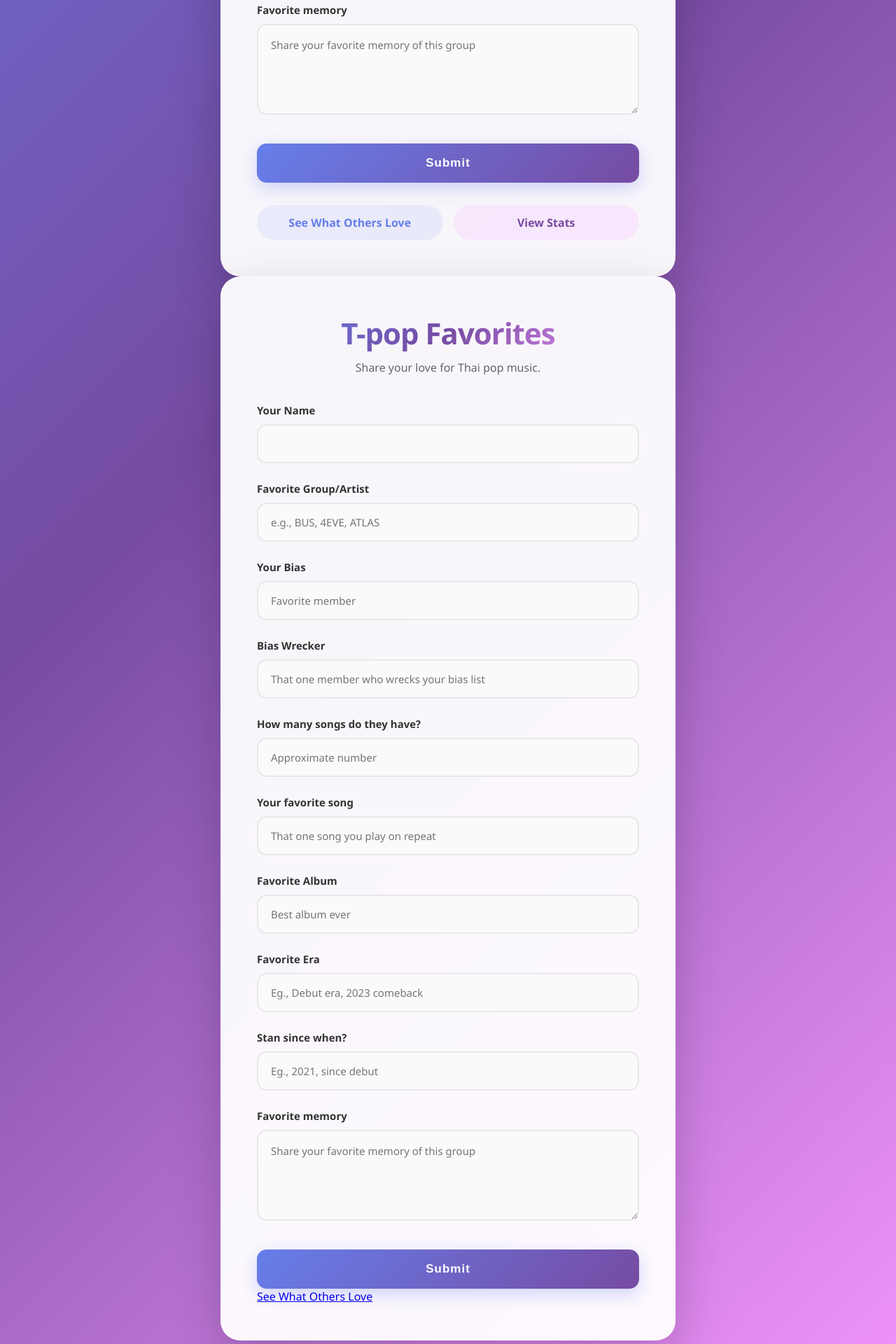
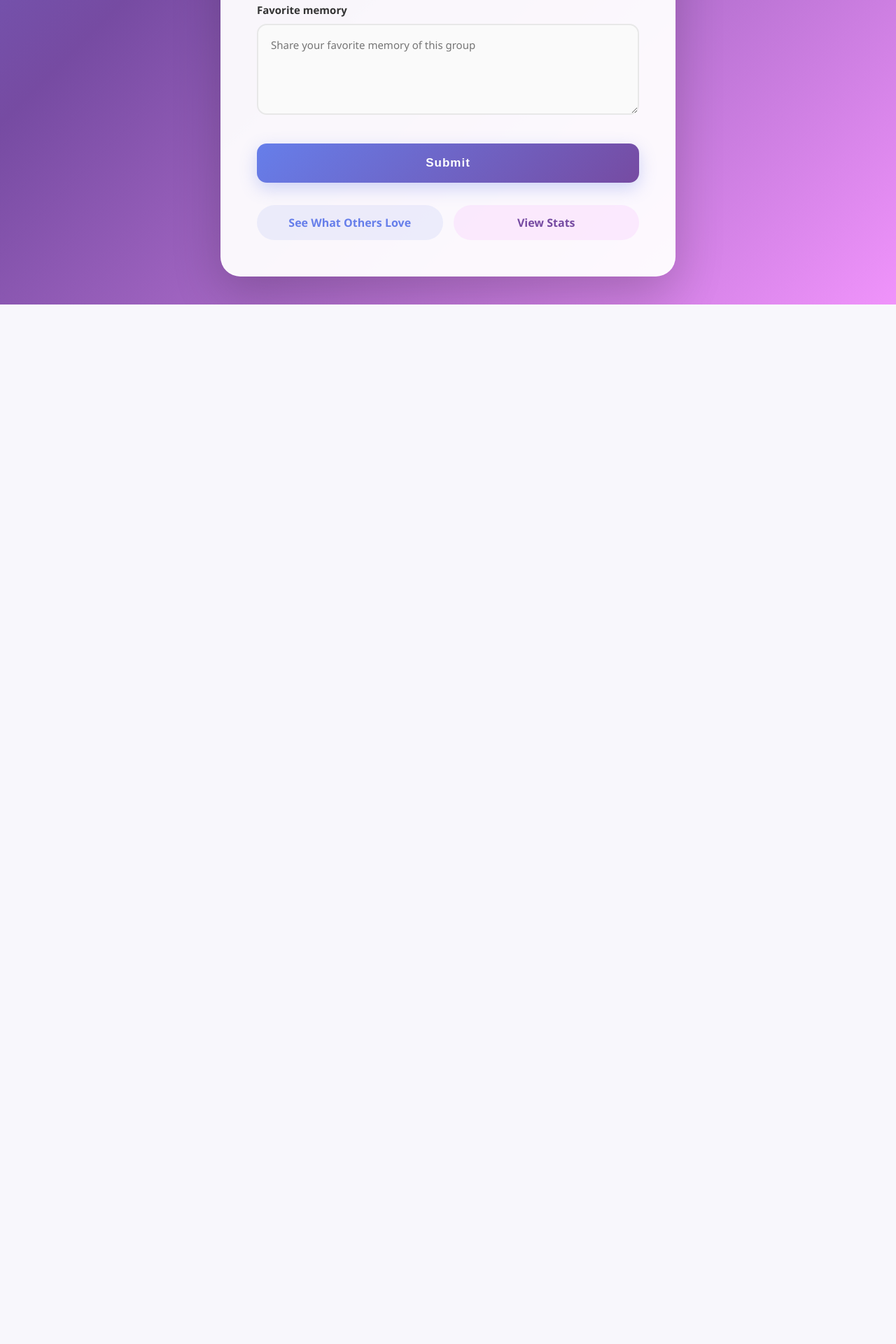
Before and after one commit to juhneiyl/Flask__Tpop, a Flask app: page / in a window 1280 px wide. Shown: the part 1360-3280 px from the top of the page at 70% size. After the commit the page ends 1795 px from the top, so only its background shows below. Run offline with Flask 3, Linux system fonts and the light colour scheme.

Commit message:
Update index.html

```diff
--- a/templates/index.html
+++ b/templates/index.html
@@ -86,88 +86,9 @@
 
         <div class="view-links">
             <a href="/entries">See What Others Love</a>
-            <a href="/stats" class="stats-link"> View Stats</a>
+            <a href="/stats" class="stats-link">View Stats</a>
         </div>
 
     </div>
 </body>
 </html>
-
-<body>
-    <div class="container">
-
-        {% with messages = get_flashed_messages(with_categories=true) %}
-        {% if messages %}
-            {% for category, msg in messages %}
-                <div class="flash {{ category }}">{{ msg }}</div>
-            {% endfor %}
-        {% endif %}
-        {% endwith %}
-
-        <div class="header">
-            <h1>T-pop Favorites</h1>
-            <p class="subtitle">Share your love for Thai pop music.</p>
-        </div>
-
-        <form method="POST" action="/submit">
-
-            <div class="form-group">
-                <label>Your Name</label>
-                <input type="text" name="name" required>
-            </div>
-
-            <div class="form-group">
-                <label>Favorite Group/Artist</label>
-                <input type="text" name="fav_group" placeholder="e.g., BUS, 4EVE, ATLAS" required>
-            </div>
-
-            <div class="form-group">
-                <label>Your Bias</label>
-                <input type="text" name="bias" placeholder="Favorite member" required>
-            </div>
-
-            <div class="form-group">
-                <label>Bias Wrecker</label>
-                <input type="text" name="bias_wrecker" placeholder="That one member who wrecks your bias list" required>
-            </div>
-
-            <div class="form-group">
-                <label>How many songs do they have?</label>
-                <input type="number" name="song_count" placeholder="Approximate number"required>
-            </div>
-
-            <div class="form-group">
-                <label>Your favorite song</label>
-                <input type="text" name="fav_song" placeholder="That one song you play on repeat"required>
-            </div>
-
-            <div class="form-group">
-                <label>Favorite Album</label>
-                <input type="text" name="fav_album" placeholder="Best album ever">
-            </div>
-
-            <div class="form-group">
-                <label>Favorite Era</label>
-                <input type="text" name="fav_era" placeholder="Eg., Debut era, 2023 comeback" required>
-            </div>
-
-            <div class="form-group">
-                <label>Stan since when?</label>
-                <input type="text" name="stan_since" placeholder="Eg., 2021, since debut" required>
-            </div>
-
-            <div class="form-group">
-                <label>Favorite memory</label>
-                <textarea name="fav_memory" placeholder="Share your favorite memory of this group" required></textarea>
-            </div>
-
-            <button type="submit">Submit</button>
-        </form>
-
-        <div class="view-link">
-            <a href="/entries">See What Others Love</a>
-        </div>
-
-    </div>
-</body>
-</html>
```
